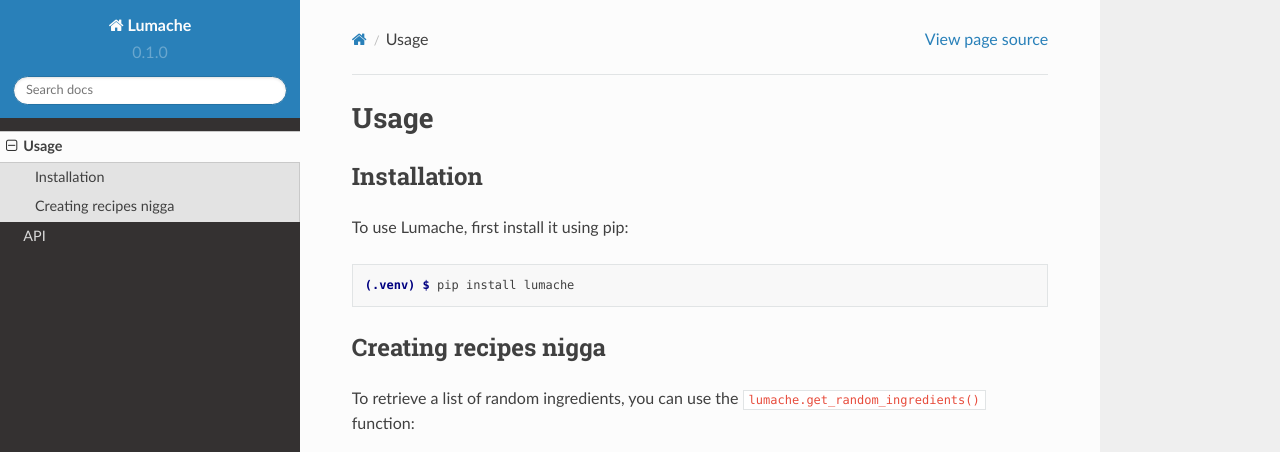
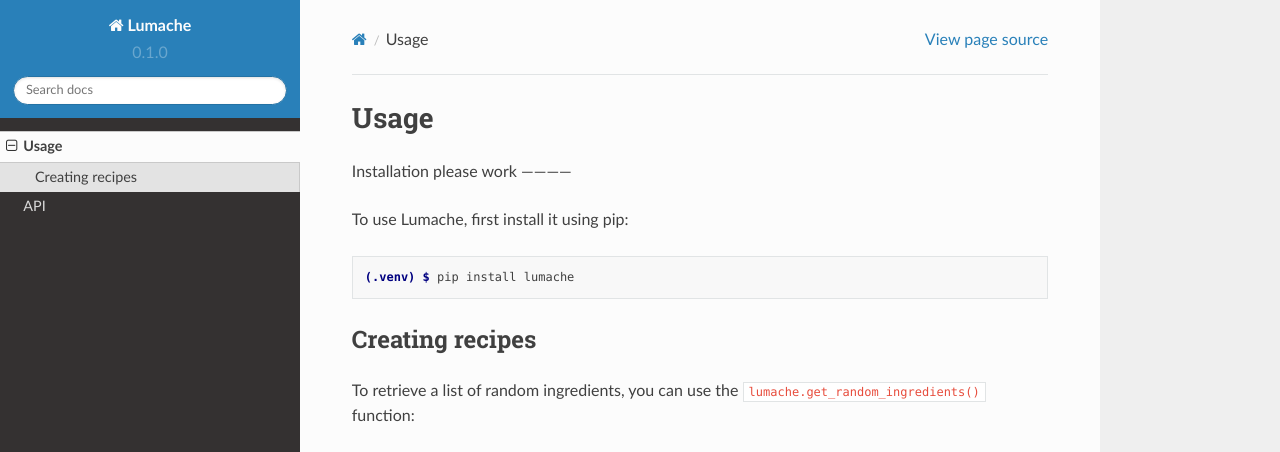
Before and after one commit to skpmar/doc, a Sphinx documentation site: the page built from docs/source/usage.rst, in a window 1280 px wide and 1095 px high. Shown: the top 452 px of the window. Built offline with Sphinx 7.4.7 and the Read the Docs theme 2.0.0, drawn with Linux system fonts in a browser that asks for light colours; grey boxes are pictures that could not be loaded.

Commit message:
Update usage.rst

```diff
--- a/docs/source/usage.rst
+++ b/docs/source/usage.rst
@@ -4,6 +4,7 @@ Usage
 .. _installation:
 
 Installation
+please work
 ------------
 
 To use Lumache, first install it using pip:
@@ -12,7 +13,7 @@ To use Lumache, first install it using pip:
 
    (.venv) $ pip install lumache
 
-Creating recipes nigga
+Creating recipes
 ----------------
 
 To retrieve a list of random ingredients,
```
